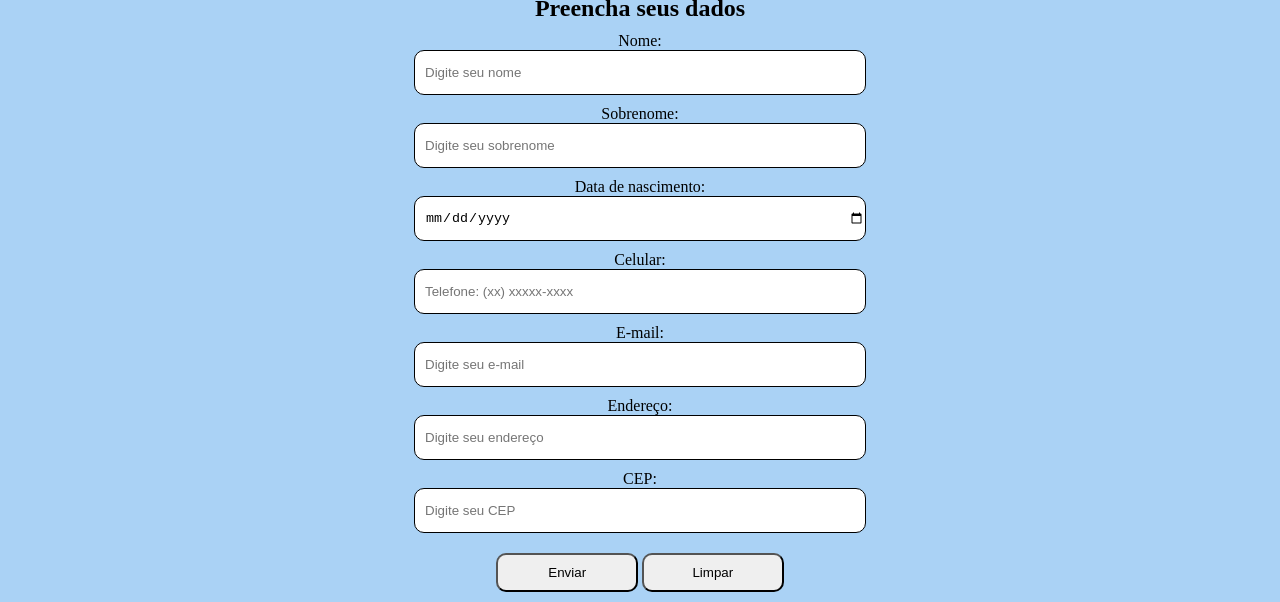
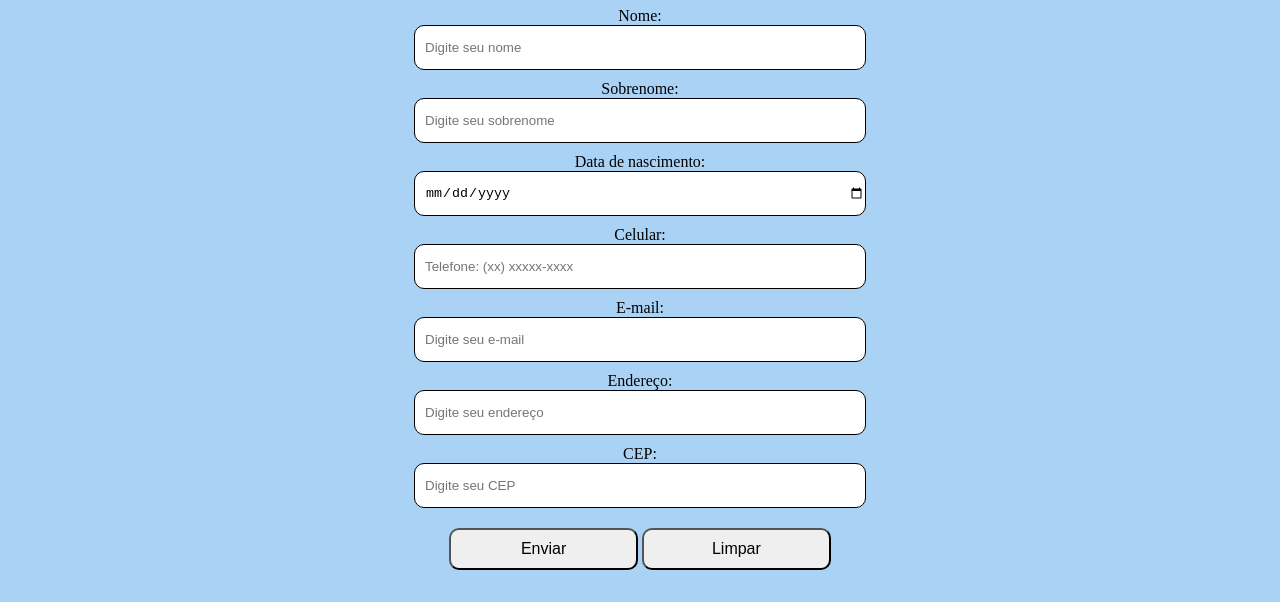
Before and after one commit to pedrohpp-dev/formulario-faculdade, a plain HTML site: page formulario.html in a window 1280 px wide. Shown: the part 259-861 px from the top of the page. After the commit the page ends 839 px from the top, so only its background shows below. Drawn offline with Linux system fonts and the light colour scheme.

Commit message:
Update formulario.css

```diff
--- a/src/style/formulario.css
+++ b/src/style/formulario.css
@@ -7,7 +7,7 @@
     /* background-color: #FFFFFF; */
     width: 40%;
     height: 78%;
-    margin: 3% 0 0 0;
+    margin: 1% 0 0 0;
     padding: 20px;
     text-align: center;
     border-radius: 10px;
@@ -37,10 +37,26 @@
 .enviar {
     padding: 10px;
     margin: 10px 0;
-    width: 30%;
+    width: 40%;
     border-radius: 10px;
+    box-shadow: none;
 }
 
 .field {
     margin: 10px;
 }
+
+form input[type=submit],[type=reset] {
+    font-size: 1rem;
+}
+
+
+form input[type=submit]:hover,[type=reset]:hover {
+    background-color: #061528;
+    color: #FFFFFF;
+    font-weight: bold;
+}
+
+/* form input[type=reset]:hover {
+    background-color: rgb(200, 200, 200);
+} */
```
